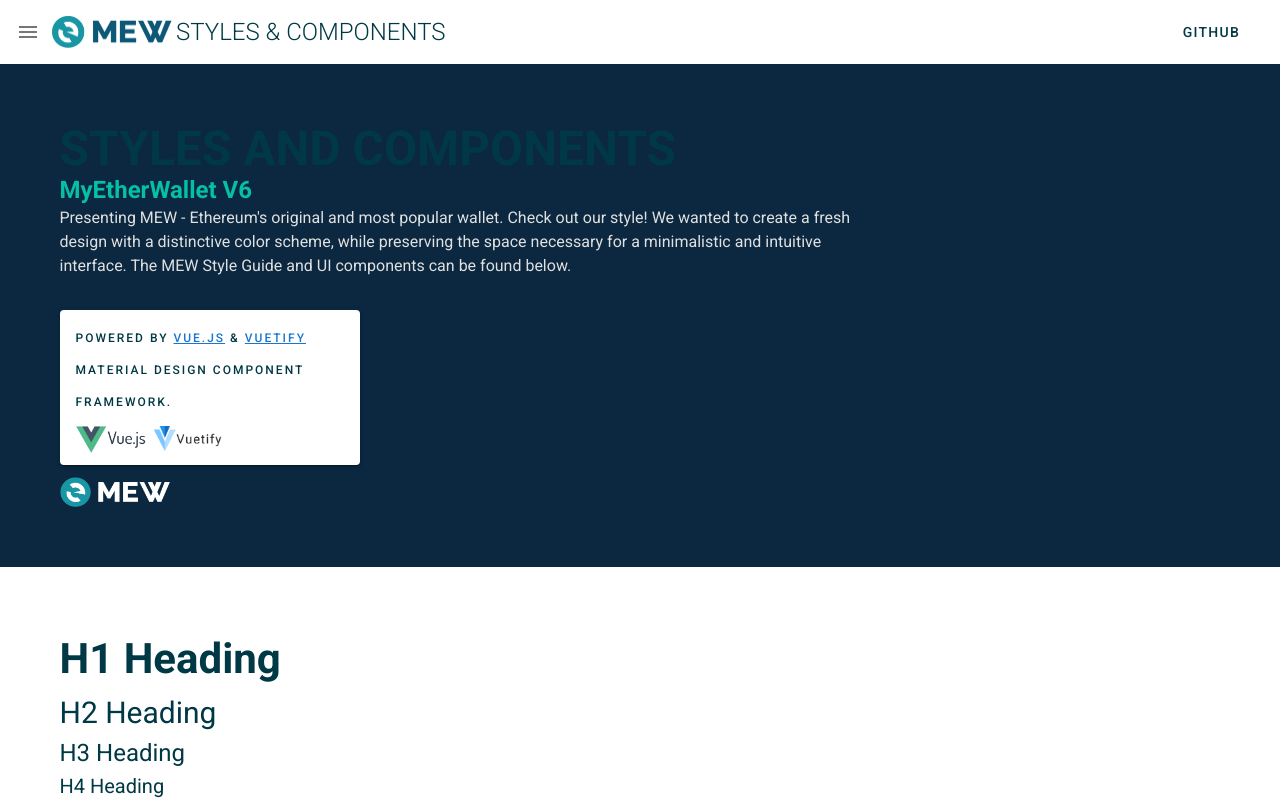
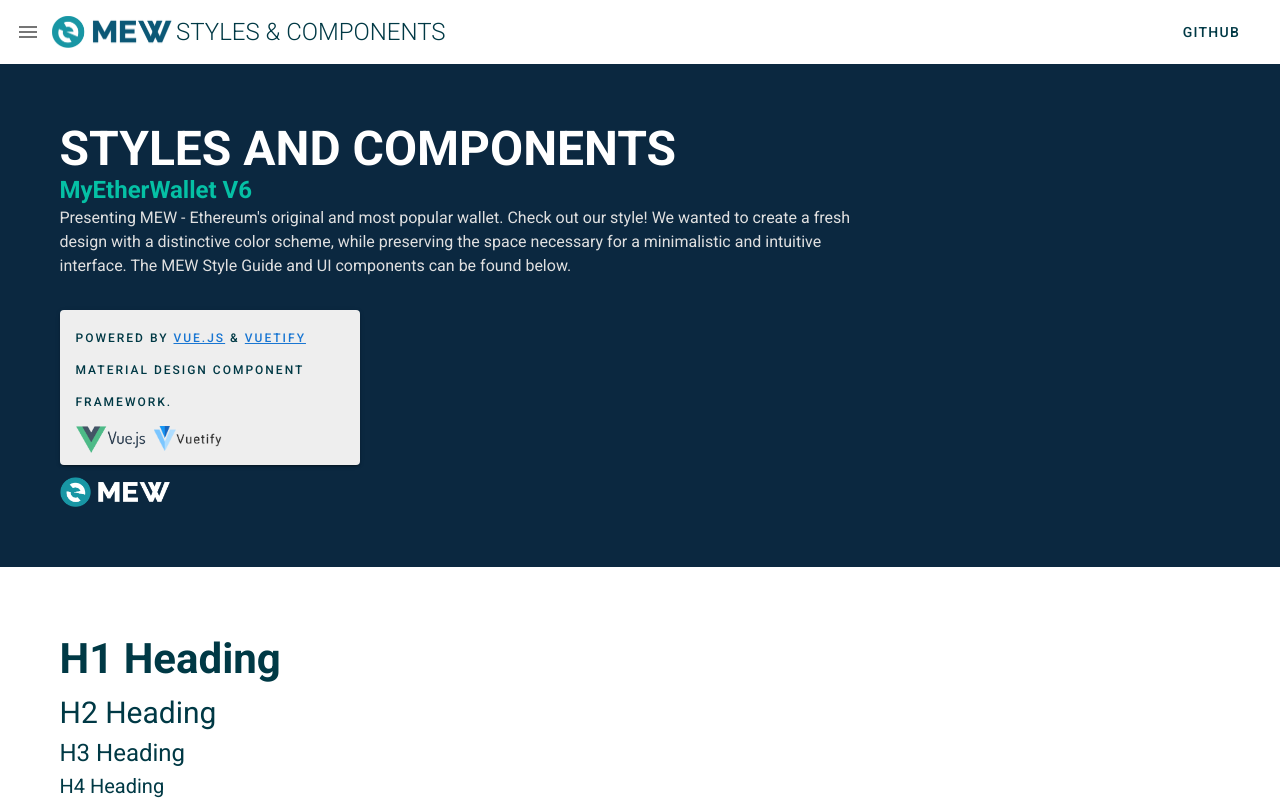
Before and after one commit to MyEtherWallet/mew-components, a Vue app: page /#/ in a window 1280 px wide. Shown: the top 800 px of the page. Built offline with nearby package versions, Linux system fonts and the light colour scheme.

Commit message:
Fix title text color

```diff
--- a/src/views/Components.vue
+++ b/src/views/Components.vue
@@ -244,6 +244,11 @@
           text="WARNING: You and only you are responsible for your security."
         />
       </cc>
+      <cc subtitle="Ad" title="Advertisement">
+        <Warningbox
+          text="WARNING: You and only you are responsible for your security."
+        />
+      </cc>
     </v-row>
   </v-container>
 </template>
--- a/src/views/Home.vue
+++ b/src/views/Home.vue
@@ -2,7 +2,7 @@
   <div>
     <div class="title-container white--text py-12">
       <v-container>
-        <h1 class="text-uppercase display-2 font-weight-bold">
+        <h1 class="text-uppercase display-2 font-weight-bold white--text">
           Styles and Components
         </h1>
         <div class="headline text--color--primary--emerald font-weight-bold">
@@ -19,7 +19,7 @@
           found below.
         </v-sheet>
 
-        <v-card class="mt-8 mb-3" max-width="300">
+        <v-card class="mt-8 mb-3 grey lighten-3" max-width="300">
           <v-list-item three-line>
             <v-list-item-content>
               <div class="overline mb-2">
```
